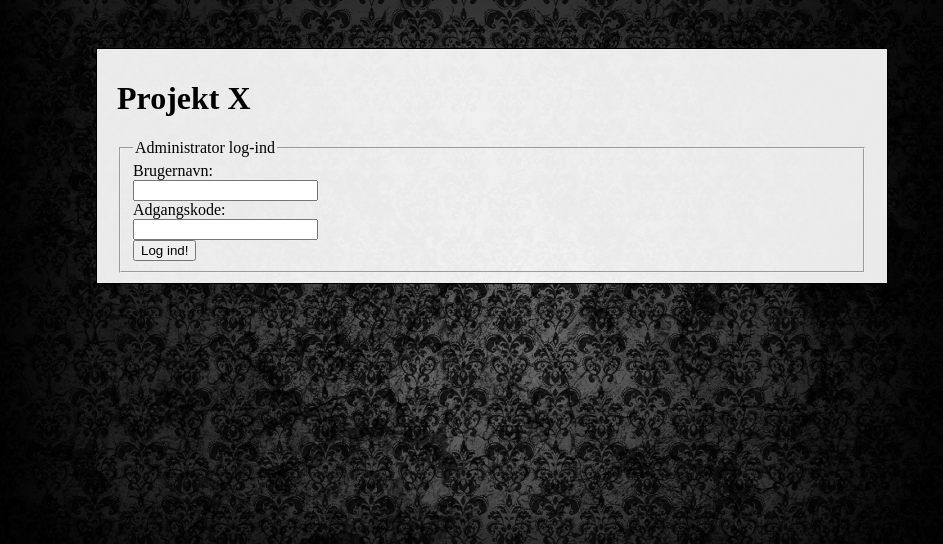
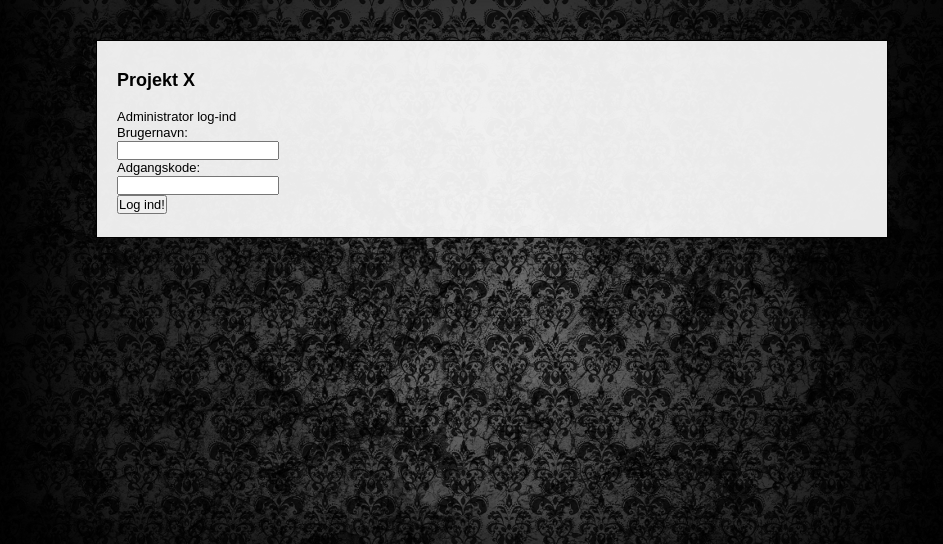
Before and after one commit to bjornua/fprojekt2010, a Python web app: template fprojekt/templates/pages/admin_login.mako in a window 1280 px wide. Shown: the top 544 px of the page, without its empty margins (149-1092 px from the left). Run offline with Jinja, Linux system fonts and the light colour scheme; the template is opened without the code that fills it, so the values that code supplies are empty.

Commit message:
Added yui css library

```diff
--- a/fprojekt/static/css/subpage/screen.css
+++ b/fprojekt/static/css/subpage/screen.css
@@ -1,9 +1,141 @@
+/* CSS Reset http://developer.yahoo.com/yui/reset/ */
+html{
+	color:#000;
+	background:#FFF;
+}
+body,div,dl,dt,dd,ul,ol,li,h1,h2,h3,h4,h5,h6,pre,code,form,fieldset,legend,input,textarea,p,blockquote,th,td {
+	margin:0;
+	padding:0;
+}
+table {
+	border-collapse:collapse;
+	border-spacing:0;
+}
+fieldset,img {
+	border:0;
+}
+address,caption,cite,code,dfn,em,strong,th,var {
+	font-style:normal;
+	font-weight:normal;
+}
+li {
+	list-style:none;
+}
+caption,
+th {
+	text-align:left;
+}
+h1,h2,h3,h4,h5,h6 {
+	font-size:100%;
+	font-weight:normal;
+}
+q:before,q:after {
+	content:'';
+}
+abbr,acronym {
+	border:0;
+	font-variant:normal;
+}
+sup {
+	vertical-align:text-top;
+}
+sub {
+	vertical-align:text-bottom;
+}
+input,textarea,select {
+	font-family:inherit;
+	font-size:inherit;
+	font-weight:inherit;
+}
+input,textarea,select {
+	*font-size:100%;
+}
+legend {
+	color:#000;
+}
+
+/* http://developer.yahoo.com/yui/base/ */
+h1 {
+	font-size:138.5%;
+}
+h2 {
+	font-size:123.1%;
+}
+h3 {
+	font-size:108%;
+}
+h1,h2,h3 {
+	margin:1em 0;
+}
+h1,h2,h3,h4,h5,h6,strong {
+	font-weight:bold;
+}
+abbr,acronym {
+	border-bottom:1px dotted #000;
+	cursor:help;
+}
+em {
+	font-style:italic;
+}
+blockquote,ul,ol,dl {
+	margin:1em;
+}
+ol,ul,dl {
+	margin-left:2em;
+}
+ol li {
+	list-style: decimal outside;
+}
+ul li {
+	list-style: disc outside;
+}
+dl dd {
+	margin-left:1em;
+}
+th,td {
+	border:1px solid #000;
+	padding:.5em;
+}
+th {
+	font-weight:bold;
+	text-align:center;
+}
+caption {
+	margin-bottom:.5em;
+	text-align:center;
+}
+p,fieldset,table,pre {
+	margin-bottom:1em;
+}
+input[type=text],input[type=password],textarea {
+    width:12.25em;
+    *width:11.9em;
+}
+
+/* http://developer.yahoo.com/yui/fonts/ */
+body {
+	font:13px/1.231 arial,helvetica,clean,sans-serif;
+	*font-size:small; /* for IE */
+	*font:x-small; /* for IE in quirks mode */
+}
+select,input,button,textarea {
+	font:99% arial,helvetica,clean,sans-serif;
+}
+table {
+	font-size:inherit;
+	font:100%;
+}
+pre,code,kbd,samp,tt {
+	font-family:monospace;
+	*font-size:108%;
+	line-height:100%;
+}
+
+
 html
 {
   overflow-y: scroll;
-}
-body {
-    background: url('/static/images/background.png') #000 no-repeat center top;
+  background: url('/static/images/background.png') #000 no-repeat center top;
 }
 
 #main {
```
